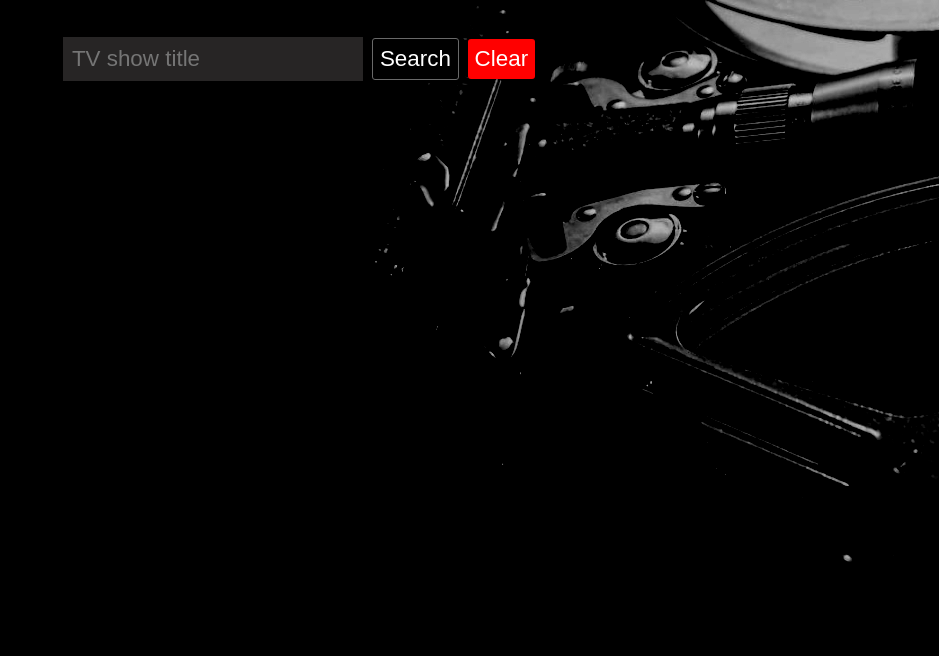
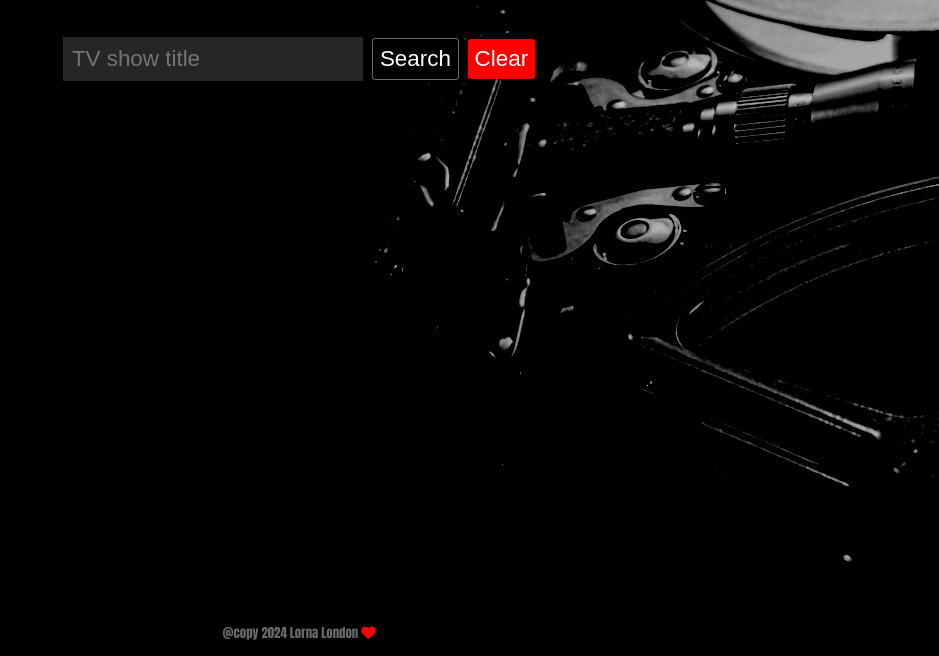
Before and after one commit to Lorna-London/movies4u, a plain HTML site: page index.html in a window 1280 px wide. Shown: the part 144-800 px from the top of the page, without its empty margins (341-1280 px from the left). Drawn offline with nearby package versions, Linux system fonts and the light colour scheme; a web font is replaced by a local one.

Commit message:
positioning of copyright amended

```diff
--- a/style.css
+++ b/style.css
@@ -94,10 +94,16 @@
 }
 
 .copyright {
-    margin-top: 95vh;
-    font-size: 0.8rem;
-    color: dimgray;
+position: absolute;
+top: 97%;
+left: 50%;
+transform: translate(-50%,-50%);
+font-size: 0.8rem;
+color: dimgray;
+text-align: center;
 }
+
+
 
 .heart-icon {
     font-size: 0.9rem;
```
